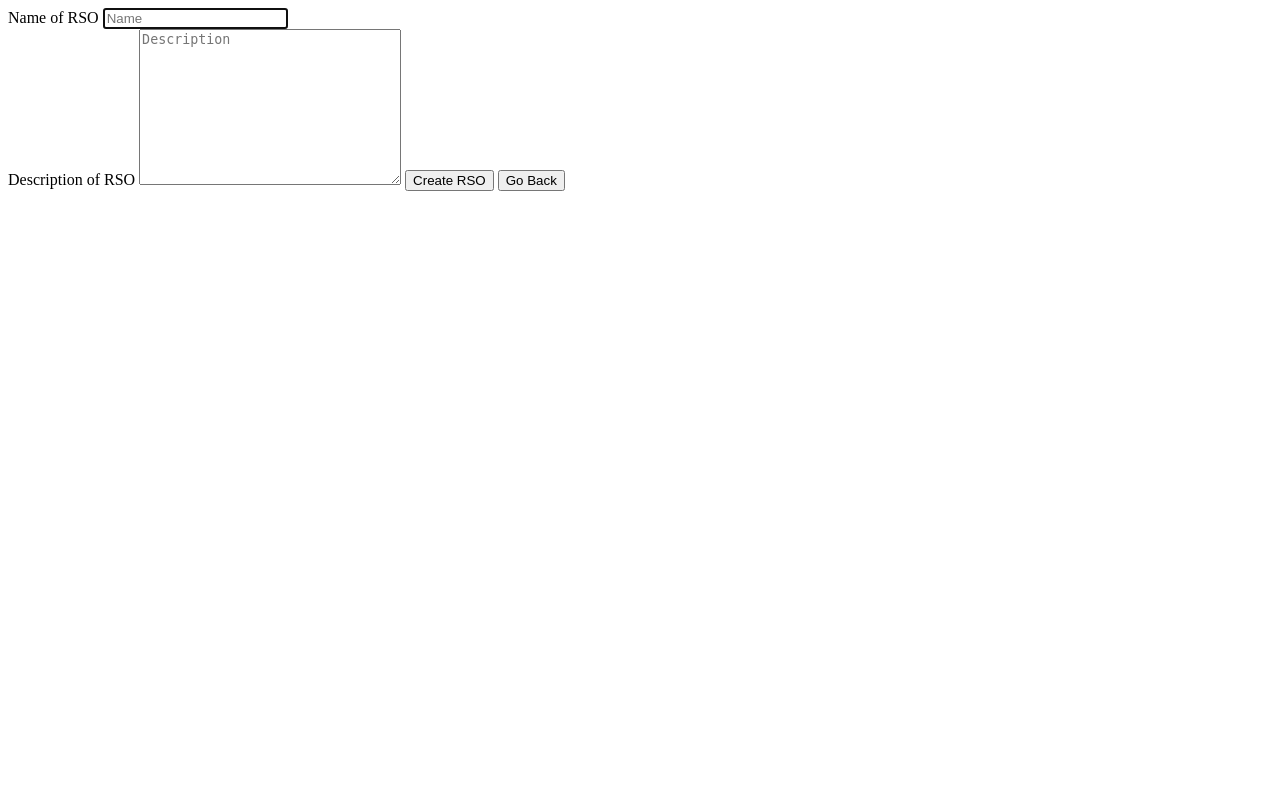
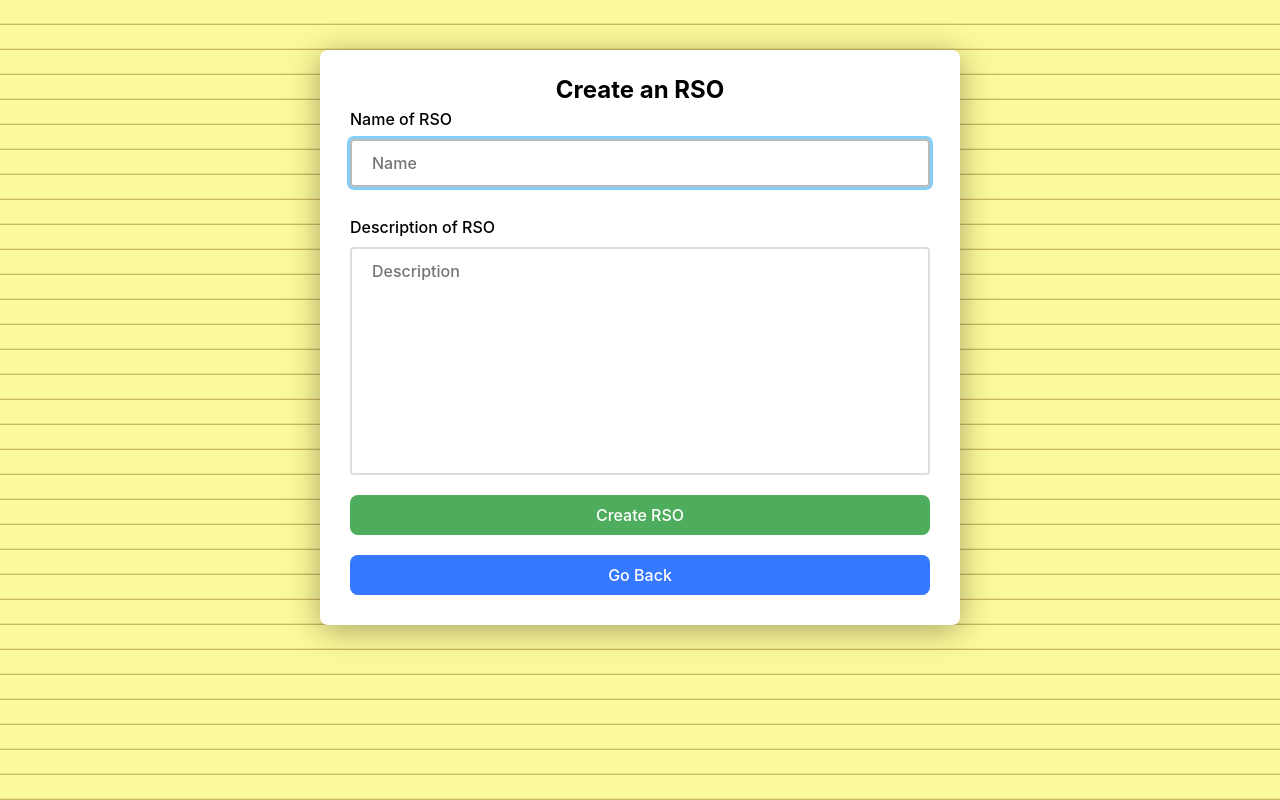
Before and after one commit to koxborough/college-event-website, a PHP site: page /createRSO.html in a window 1280 px wide. Run offline with PHP 8.4, Linux system fonts and the light colour scheme; some web fonts are replaced.

Commit message:
Stylize createRSO

```diff
--- a/createRSO.html
+++ b/createRSO.html
@@ -2,18 +2,24 @@
 <html>
     <head>
         <title>Create RSO</title>
+        <link rel="preconnect" href="https://rsms.me/">
+        <link rel="stylesheet" href="https://rsms.me/inter/inter.css">
+        <link rel="stylesheet" href="css/style.css" />
         <script type="text/javascript" src="js/CreateRSO.js"></script>
         <script type="text/javascript" src="js/InterfaceFeatures.js"></script>
     </head>
     <body>
+        <main class="login-bubble">
+            <h2>Create an RSO</h2>
             <label>Name of RSO</label>
             <input id="name" type="text" placeholder="Name" maxlength="50" autofocus />
             <br />
             <label>Description of RSO</label>
             <textarea id="description" rows="10" cols="30" maxlength="300" placeholder="Description"></textarea>
-        <span id="resultCreation"></span>
-        <button type="button" id="create" onclick="createRSO();">Create RSO</button>
+            <span class="fieldError" id="resultCreation"></span>
+            <button type="button" class="login-button buttongreen" id="create" onclick="createRSO();">Create RSO</button>
             <button type="button" onclick="window.location.href='events.html';">Go Back</button>
+        </main>
     </body>
     <script>
         pressEnter(['name', 'description',], 'create');
--- a/css/style.css
+++ b/css/style.css
@@ -283,3 +283,21 @@
   li:last-child {
     float: right;
   }
+
+  textarea {
+    padding: 12px 20px;
+    margin: 10px;
+    font-size: medium;
+      font-family: 'Inter';
+      font-weight: 500;
+      caret-color: #555;
+      box-sizing: border-box;
+    border-radius: 4px;
+    border: 2px solid #ddd;
+    resize: none;
+  }
+
+  textarea:focus {
+    border: 2px solid #bbb;
+    outline: var(--focus-outline);
+}
--- a/rsoList.html
+++ b/rsoList.html
@@ -15,6 +15,7 @@
             </ul>
         </nav>
         <main class="events-main">
+            <h2>List of RSOs</h2>
             <table id="table">
                 <thead>
                     <tr>
```
Lines whose indentation alone changed are shown as unchanged.
